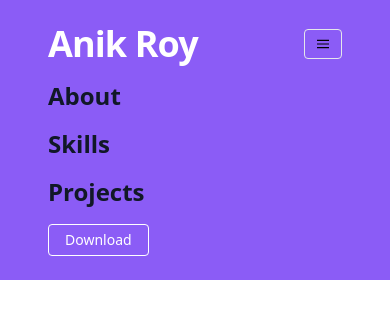
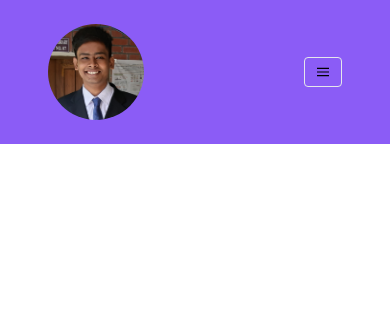
Before and after one commit to Roy-275/My-Portfolio, a plain HTML site: page index.html in a window 390 px wide. Drawn offline with nearby package versions, Linux system fonts and the light colour scheme.

Commit message:
responsive menu added

```diff
--- a/index.html
+++ b/index.html
@@ -5,6 +5,8 @@
     <meta http-equiv="X-UA-Compatible" content="IE=edge">
     <meta name="viewport" content="width=device-width, initial-scale=1.0">
     <title>Anik Roy - Juior MERN stack Developer</title>
+
+    <link rel="shortcut icon" href="Anik.jpg" type="image/jpg">
 
     <!-- Tailwind css framework CDN link -->
     <link href="https://unpkg.com/tailwindcss@^2/dist/tailwind.min.css" rel="stylesheet">
@@ -14,10 +16,10 @@
     <Header class="bg-purple-500">
         <nav class="flex items-center justify-between flex-wrap bg-teal-500 py-6 px-12 md:px-48">
             <div class="flex items-center flex-shrink-0 text-white md:mr-24">
-                <span class="font-semibold text-4xl tracking-tight">Anik Roy</span>
+                <img class="rounded-full h-24 w-24" src="../Anik.jpg" alt="">
             </div>
             <div class="block lg:hidden">
-                <button
+                <button onclick="handleMenu()"
                     class="flex items-center px-3 py-2 border rounded text-teal-200 border-teal-400 hover:text-white hover:border-white">
                     <svg class="fill-current h-3 w-3" viewBox="0 0 20 20" xmlns="http://www.w3.org/2000/svg">
                         <title>Menu</title>
@@ -25,28 +27,31 @@
                     </svg>
                 </button>
             </div>
-            <div class="w-full block flex-grow lg:flex lg:items-center lg:w-auto">
+            <div id="menu" class="w-full block flex-grow lg:flex lg:items-center lg:w-auto lg:visible hidden">
                 <div class="text-sm lg:flex-grow">
-                    <a href="#responsive-header"
-                        class="block mt-4 lg:inline-block lg:mt-0 hover:text-white text-gray-900 text-2xl font-bold mr-4">
+                    <a href="#about"
+                        class="block mt-4 lg:inline-block lg:mt-0 hover:text-white text-gray-900 text-xl font-bold mr-4">
                         About
                     </a>
-                    <a href="#responsive-header"
-                        class="block mt-4 lg:inline-block lg:mt-0 hover:text-white text-gray-900 text-2xl font-bold mr-4">
+                    <a href="#skills"
+                        class="block mt-4 lg:inline-block lg:mt-0 hover:text-white text-gray-900 text-xl font-bold mr-4">
                         Skills
                     </a>
-                    <a href="#responsive-header"
-                        class="block mt-4 lg:inline-block lg:mt-0 hover:text-white text-gray-900 text-2xl font-bold">
+                    <a href="#projects"
+                        class="block mt-4 lg:inline-block lg:mt-0 hover:text-white text-gray-900 text-xl font-bold">
                         Projects
                     </a>
                 </div>
                 <div>
                     <a href="#"
-                        class="inline-block text-sm px-4 py-2 leading-none border rounded text-white border-white hover:border-transparent hover:text-teal-500 hover:bg-white mt-4 lg:mt-0">Download</a>
+                        class="inline-block text-sm px-4 py-2 leading-none border rounded text-white border-white hover:border-transparent hover:text-gray-900 hover:bg-white mt-4 lg:mt-0">Download</a>
                 </div>
             </div>
         </nav>
     </Header>
+
+
+    <script src="index.js"></script>
 </body>
 
 </html>
--- a/index.js
+++ b/index.js
@@ -0,0 +1,8 @@
+// toggle menu with this function
+const handleMenu = () => {
+    if (document.getElementById('menu').classList.contains('hidden')) {
+        document.getElementById('menu').classList.remove('hidden')
+    } else {
+        document.getElementById('menu').classList.add('hidden')
+    }
+};
```
Also changed, not shown: Anik.jpg (added).
